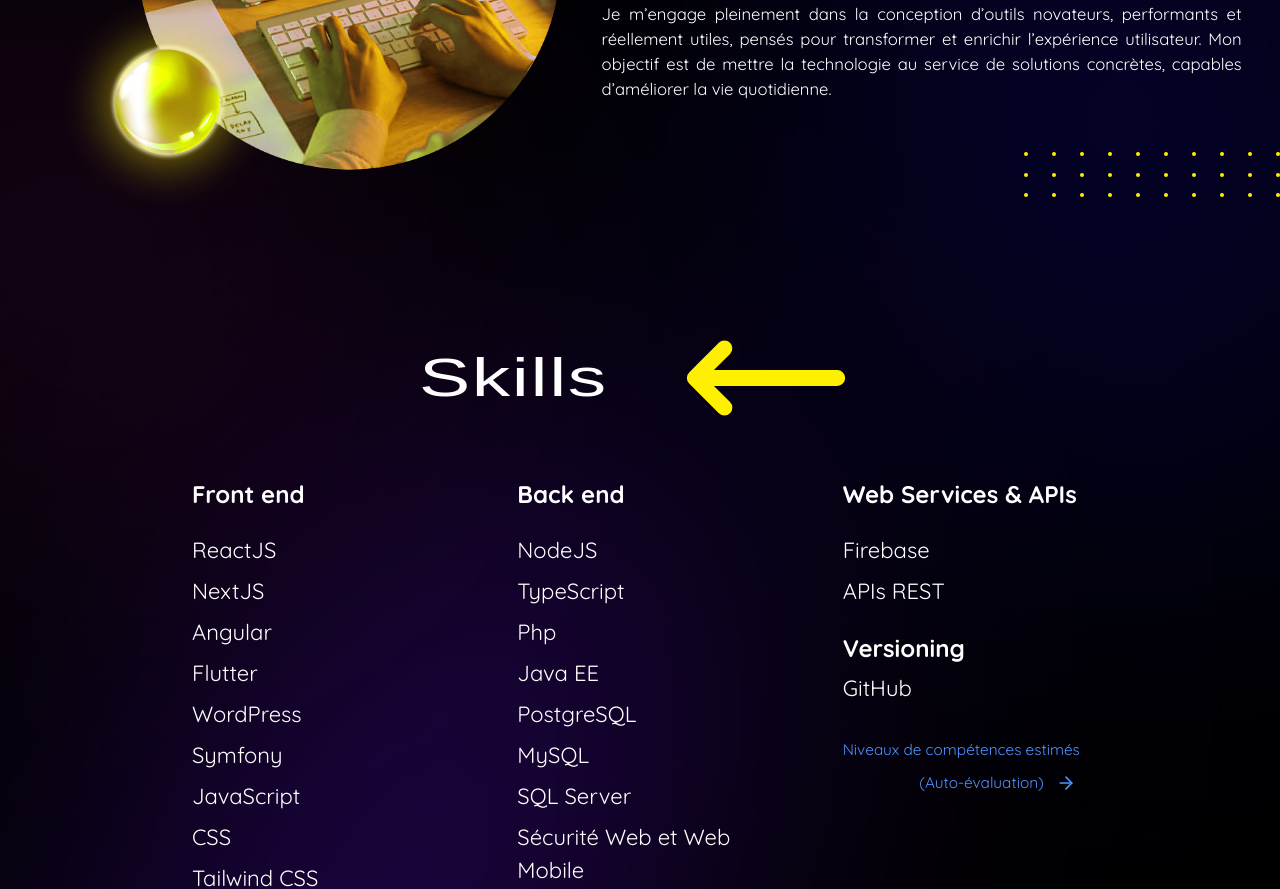
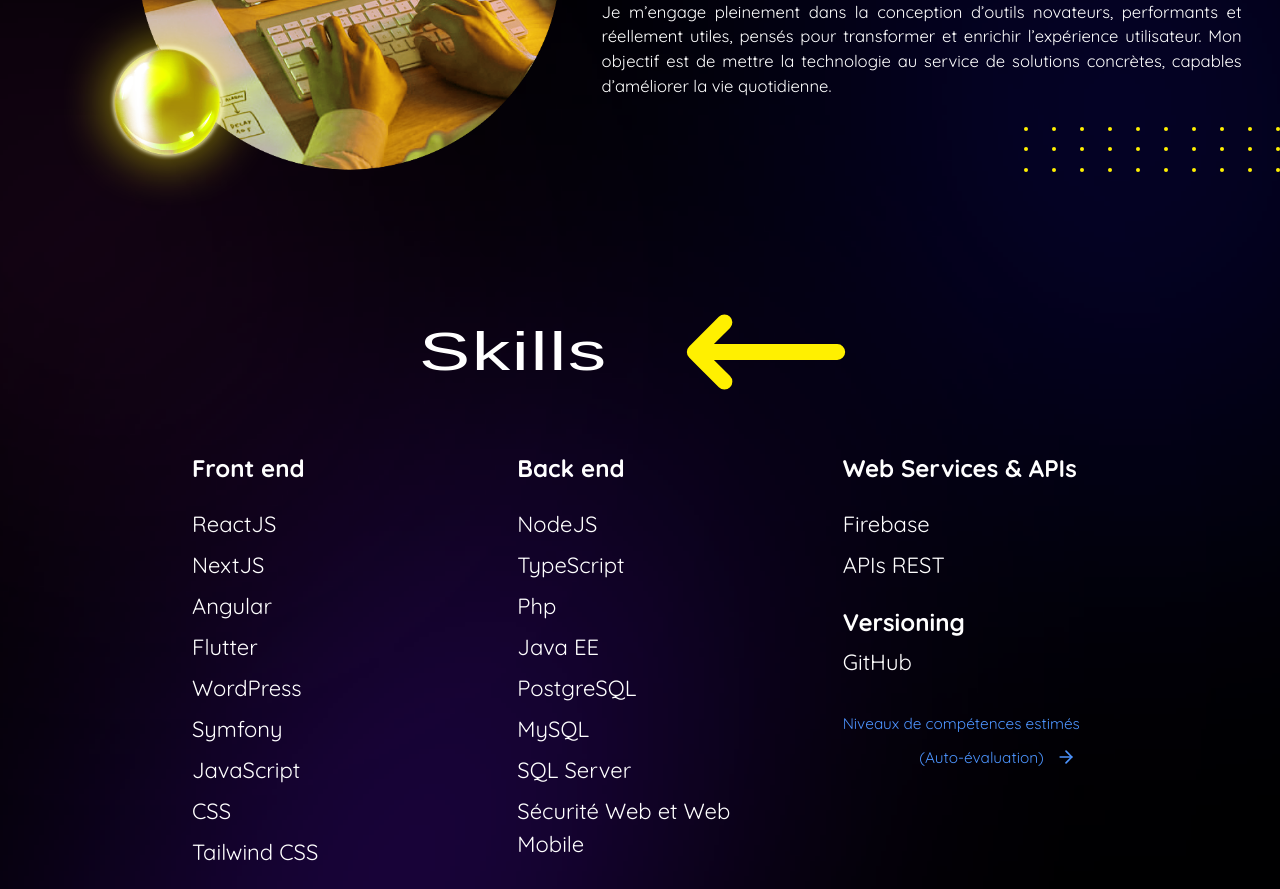
Before and after one commit to YoCode35/my-book, a Next.js app: page / in a window 1280 px wide. Shown: the part 1160-2049 px from the top of the page. Built offline with nearby package versions, Linux system fonts and the light colour scheme.

Commit message:
Update margins 'A propos de moi'

```diff
--- a/src/app/page.tsx
+++ b/src/app/page.tsx
@@ -59,7 +59,7 @@ export default function Home() {
           <h2 className=" absolute
                           title-home-section
                           z-10
-                          top-[3%] sm:top-[3%] md:top-[3%] lg:top-[6%] xl:top-[40px] 2xl:top-[5%] 3xl:top-[0] 4xl:top-[5%]
+                          top-[3%] sm:top-[3%] md:top-[3%] lg:top-[6%] xl:top-[0] 2xl:top-[5%] 3xl:top-[0] 4xl:top-[5%]
                           left-[20%] sm:left-[30%] md:left-[40%] lg:left-[30%] xl:left-[35%] 3xl:left-[40%]
                           leading-tight
                           text-shadow"
@@ -103,7 +103,7 @@ export default function Home() {
           {/* Paragraph */}
           <p className="relative sm:relative md:absolute
                         w-full sm:w-[100%] md:w-[40%] lg:w-[50%] 3xl:w-[48%]
-                        mt-2 sm:mt-[0%] md:top-[35%] lg:top-[47%] xl:top-[50%] 3xl:top-[50%] 4xl:top-[50%]
+                        mt-2 sm:mt-[0%] md:top-[35%] lg:top-[47%] xl:top-[52%] 3xl:top-[50%] 4xl:top-[50%]
                         right-[0%] md:right-[4%] lg:right-[3%] 3xl:right-[2%] 4xl:right-[5%]
                         px-6 sm:px-12 md:px-0
                         text-white
@@ -126,7 +126,7 @@ export default function Home() {
           <DotsRectangle
             className=" relative
                         w-[40%] sm:w-[40%] md:w-[40%] lg:w-[20%] xl:w-[20%] 2xl:w-[30%]
-                        mt-8 sm:mt-[8%] md:mt-[20%] lg:mt-[0%] xl:mt-[-5%] 2xl:mt-[-5%] 3xl:mt-[0%] 4xl:mt-[10%]
+                        mt-8 sm:mt-[8%] md:mt-[20%] lg:mt-[0%] xl:mt-[-7%] 2xl:mt-[-5%] 3xl:mt-[0%] 4xl:mt-[10%]
                         ml-auto"
             rows={3}
             dotsPerRow={10}
```
